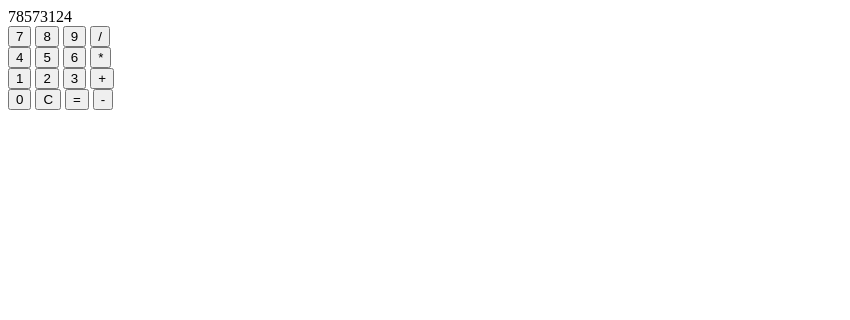
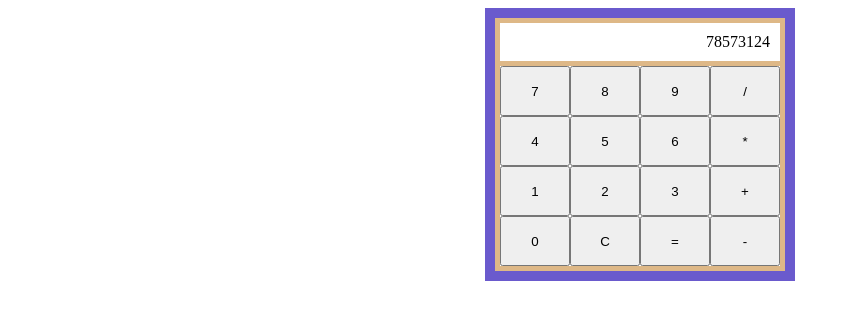
Before and after one commit to MBanerjea/Calculator_TOP, a plain HTML site: page index.html in a window 1280 px wide. Shown: the whole page, without its empty margins (0-850 px from the left). Drawn offline with Linux system fonts and the light colour scheme.

Commit message:
creste the html calculator with basoc css

```diff
--- a/calculator.css
+++ b/calculator.css
@@ -0,0 +1,29 @@
+body {
+  display: flex;
+  justify-content: center;
+}
+
+.display {
+  text-align: right;
+  /* margin: 5px; */
+  border: 5px solid burlywood;
+  padding: 10px;
+  border-bottom: 0px;
+}
+
+button {
+  width: 70px;
+  height: 50px;
+}
+
+.mainframe {
+  border: 10px solid slateblue;
+}
+
+.buttons {
+  border: 5px solid burlywood;
+}
+
+.row {
+  display: flex;
+}
--- a/index.html
+++ b/index.html
@@ -14,25 +14,25 @@
     <div class="mainframe">
       <div class="display">78573124</div>
       <div class="buttons">
-        <div class="first-row">
+        <div class="first-row row">
           <button class="numbers" id="seven">7</button>
           <button class="numbers" id="eight">8</button>
           <button class="numbers" id="nine">9</button>
           <button class="operators" id="divide">/</button>
         </div>
-        <div class="mid-row">
+        <div class="mid-row row">
           <button class="numbers" id="four">4</button>
           <button class="numbers" id="five">5</button>
           <button class="numbers" id="six">6</button>
           <button class="operators" id="multiply">*</button>
         </div>
-        <div class="last-row">
+        <div class="last-row row">
           <button class="numbers" id="one">1</button>
           <button class="numbers" id="two">2</button>
           <button class="numbers" id="three">3</button>
           <button class="operators" id="add">+</button>
         </div>
-        <div class="final-row">
+        <div class="final-row row">
           <button class="numbers" id="zero">0</button>
           <button class="special" id="clear">C</button>
           <button class="operators" id="equals"> = </button>
```
Also changed, not shown: calculator.js (line endings or trailing spaces).
